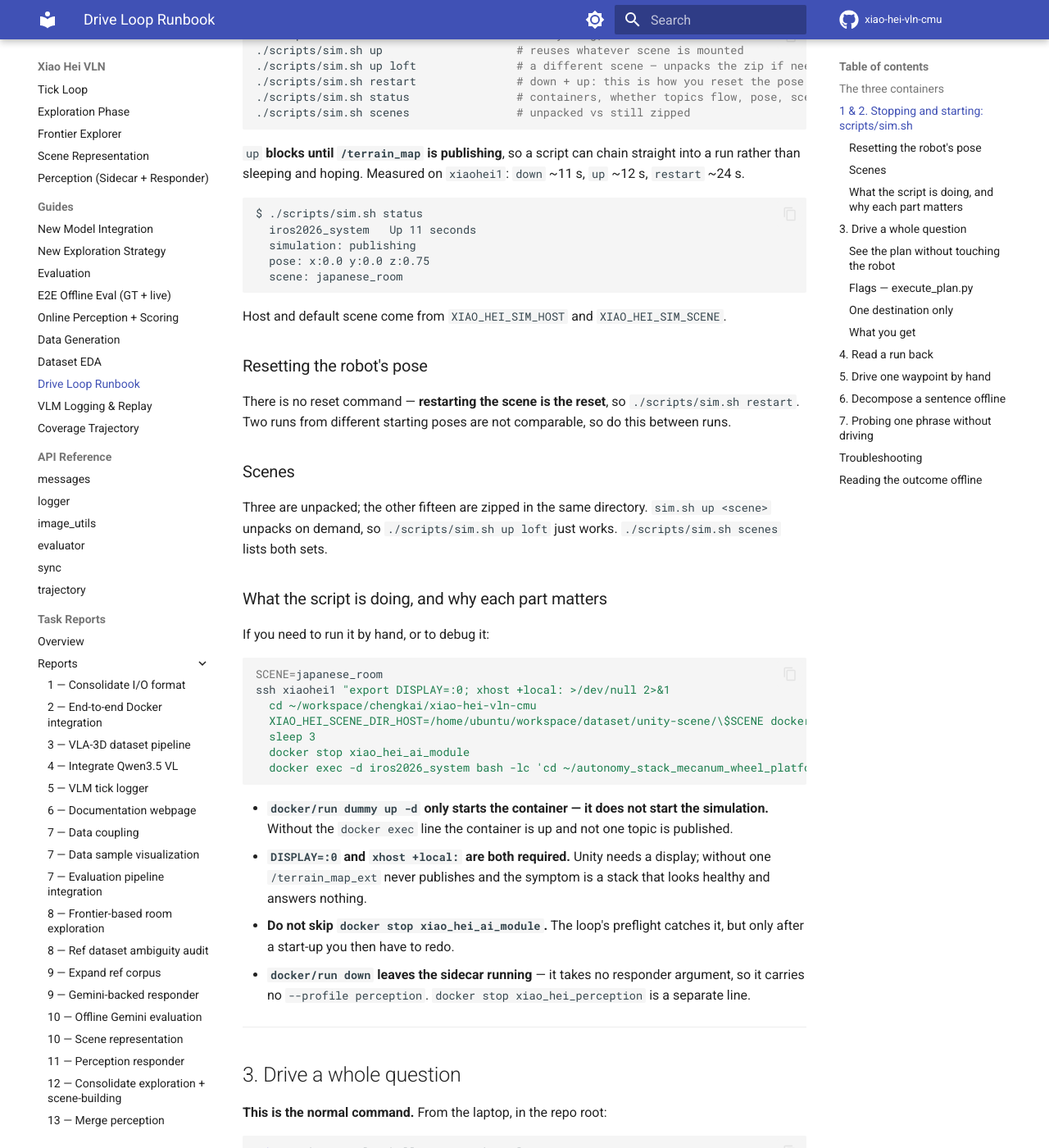
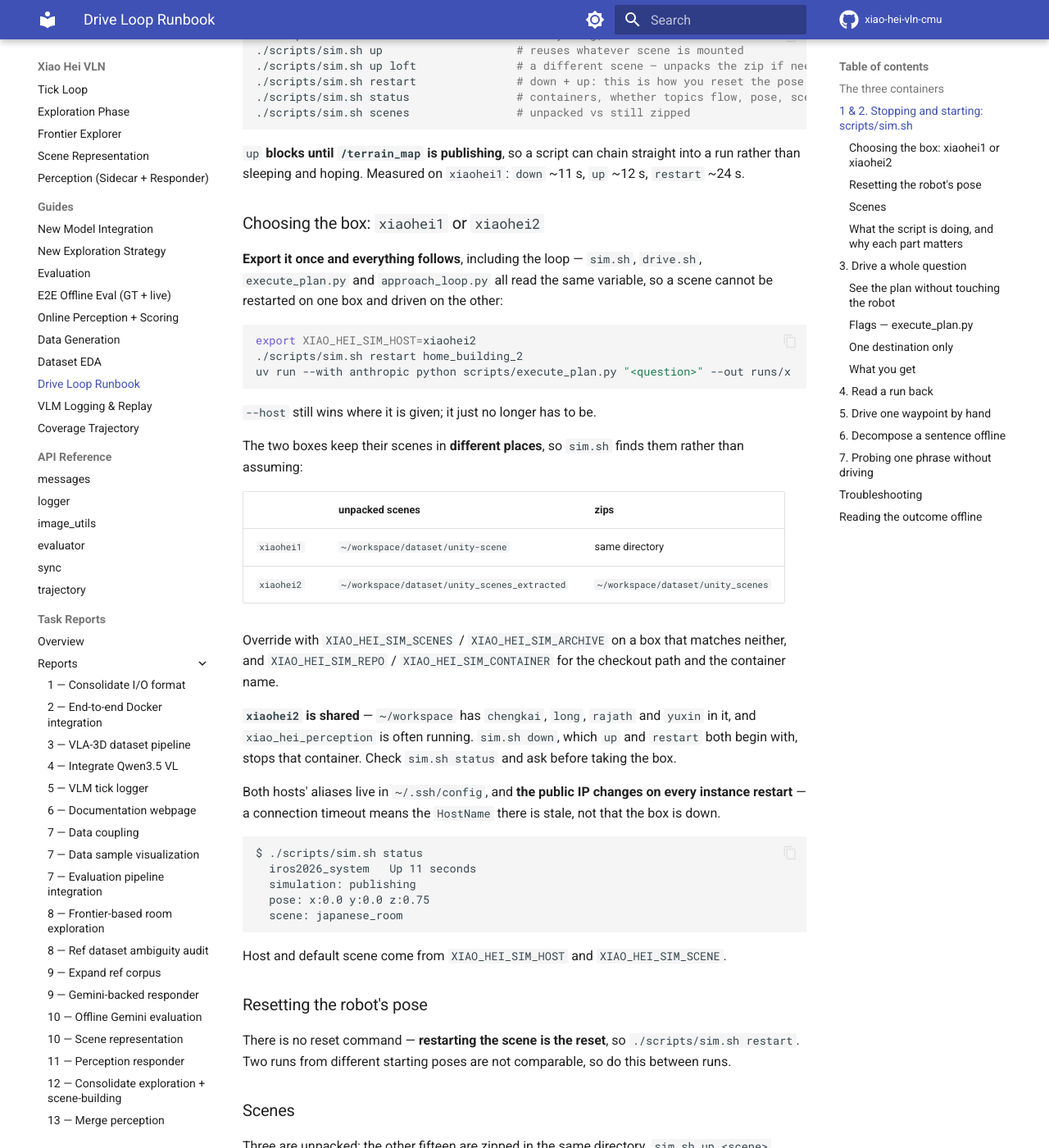
Before and after one commit to ginlov/xiao-hei-vln-cmu, an MkDocs documentation site: the page built from docs/guides/drive-loop-runbook.md, in a window 1280 px wide and 1400 px high, scrolled down 1268 px. Shown: the whole window at 82% size. Built offline with MkDocs 1.6.1 and Material for MkDocs 9.7.7, drawn with Linux system fonts in a browser that asks for light colours; comment, search, counter and statistics services are not loaded.

Commit message:
feat(vln): run the sim scripts against either box, not just xiaohei1
`sim.sh` already took `XIAO_HEI_SIM_HOST`, so it looked host-agnostic. It was
not: the scene directory was hardcoded to xiaohei1's layout, and the two boxes
disagree.

    xiaohei1  ~/workspace/dataset/unity-scene              dirs AND zips
    xiaohei2  ~/workspace/dataset/unity_scenes_extracted   dirs
              ~/workspace/dataset/unity_scenes             zips

So it is two directories, discovered on the box: a candidate is the scenes
directory if it holds a subdirectory and the archive if it holds a zip, which
lets one directory be both without special-casing either box. Unpacking now
crosses from one to the other. Overridable with XIAO_HEI_SIM_SCENES and
XIAO_HEI_SIM_ARCHIVE, alongside new XIAO_HEI_SIM_REPO and
XIAO_HEI_SIM_CONTAINER.

Two hardcoded `unity-scene` path parsers went with it — `status` and
`current_scene` read the mounted scene by matching that literal, so on any
other box `restart` would have silently fallen back to the default scene
instead of reusing the mounted one.

`execute_plan.py` and `approach_loop.py` now default `--host` to
`$XIAO_HEI_SIM_HOST`. `sim.sh` read the variable while the loop demanded
`--host`, which meant a scene could be restarted on one box and driven on the
other: both commands succeed, the robot sits at the origin of a scene nobody is
watching, and nothing says so.

Two bugs found by running it rather than reading it:

- `ssh host bash -s -- "$@"` concatenates argv into one remote command line, so
  the newline-delimited candidate list stopped being data and became command
  separators. It is an array passed as separate arguments now.
- `current_scene` runs inside a command substitution, so what it discovered
  never reached `cmd_up`'s scope; the mount would have been `$HOME/`.

Verified on both boxes: `scenes` finds 4+ unpacked on xiaohei1 and all 15 plus
3 zipped on xiaohei2; `status` answers on both. `up` on xiaohei2 is untested on
purpose — it begins with `down`, which stops the `xiao_hei_perception`
container running on that shared box.

532 tests pass.

Co-Authored-By: Claude Opus 5 <noreply@anthropic.com>

````diff
--- a/docs/guides/drive-loop-runbook.md
+++ b/docs/guides/drive-loop-runbook.md
@@ -47,6 +47,41 @@ Run it from the laptop; it does everything over ssh.
 `up` **blocks until `/terrain_map` is publishing**, so a script can chain
 straight into a run rather than sleeping and hoping. Measured on `xiaohei1`:
 `down` ~11 s, `up` ~12 s, `restart` ~24 s.
+
+### Choosing the box: `xiaohei1` or `xiaohei2`
+
+**Export it once and everything follows**, including the loop — `sim.sh`,
+`drive.sh`, `execute_plan.py` and `approach_loop.py` all read the same
+variable, so a scene cannot be restarted on one box and driven on the other:
+
+```bash
+export XIAO_HEI_SIM_HOST=xiaohei2
+./scripts/sim.sh restart home_building_2
+uv run --with anthropic python scripts/execute_plan.py "<question>" --out runs/x
+```
+
+`--host` still wins where it is given; it just no longer has to be.
+
+The two boxes keep their scenes in **different places**, so `sim.sh` finds them
+rather than assuming:
+
+| | unpacked scenes | zips |
+|---|---|---|
+| `xiaohei1` | `~/workspace/dataset/unity-scene` | same directory |
+| `xiaohei2` | `~/workspace/dataset/unity_scenes_extracted` | `~/workspace/dataset/unity_scenes` |
+
+Override with `XIAO_HEI_SIM_SCENES` / `XIAO_HEI_SIM_ARCHIVE` on a box that
+matches neither, and `XIAO_HEI_SIM_REPO` / `XIAO_HEI_SIM_CONTAINER` for the
+checkout path and the container name.
+
+**`xiaohei2` is shared** — `~/workspace` has `chengkai`, `long`, `rajath` and
+`yuxin` in it, and `xiao_hei_perception` is often running. `sim.sh down`, which
+`up` and `restart` both begin with, stops that container. Check `sim.sh status`
+and ask before taking the box.
+
+Both hosts' aliases live in `~/.ssh/config`, and **the public IP changes on
+every instance restart** — a connection timeout means the `HostName` there is
+stale, not that the box is down.
 
 ```
 $ ./scripts/sim.sh status
````
Also changed, not shown: 6 other files.
